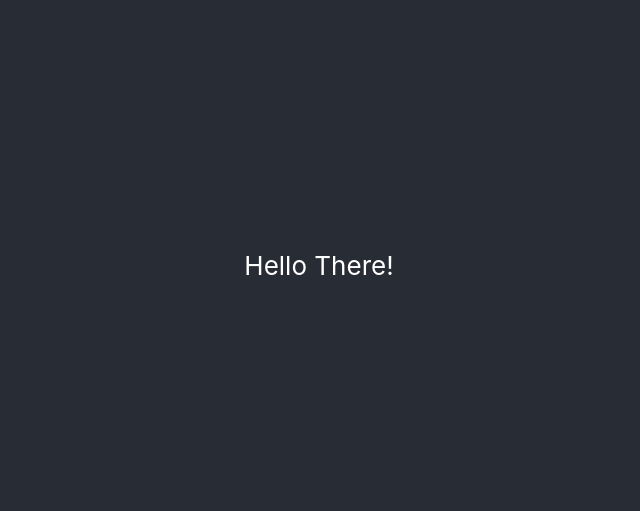
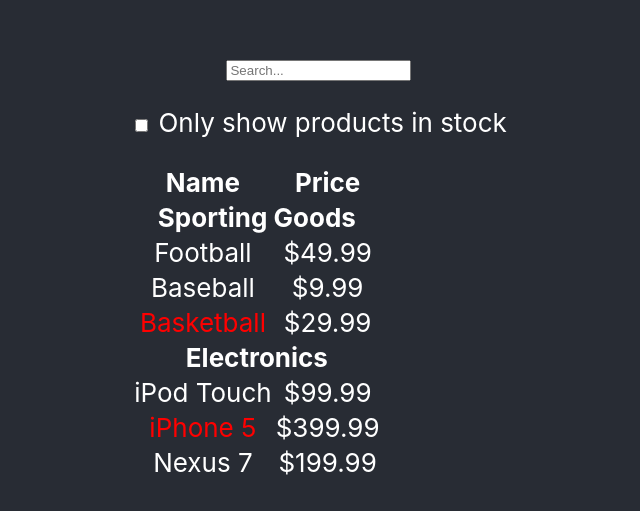
Before and after one commit to rahuld7219/filterable-product-table, a React (Create React App) app: page / in a window 1280 px wide. Shown: the part 135-646 px from the top of the page, without its empty margins (321-961 px from the left). Built offline with nearby package versions, Linux system fonts and the light colour scheme.

Commit message:
static version of the app

```diff
--- a/src/App.js
+++ b/src/App.js
@@ -1,13 +1,17 @@
+import React from 'react';
 import './App.css';
+import FilterableProductTable from './FilterableProductTable';
 
-function App() {
+class App extends React.Component {
+  render() {
     return (
       <div className="App">
         <header className="App-header">
-        Hello There!
+          <FilterableProductTable />
         </header>
       </div>
     );
   }
+}
 
 export default App;
--- /dev/null
+++ b/src/FilterableProductTable.jsx
@@ -0,0 +1,17 @@
+import React from "react";
+import SearchBar from "./SearchBar";
+import ProductTable from "./ProductTable";
+import PRODUCTS from "./data";
+
+class FilterableProductTable extends React.Component {
+    render() {
+        return (
+            <div className="filterableProductTable">
+                <SearchBar />
+                <ProductTable products={PRODUCTS}/>
+            </div>
+        );
+    }
+}
+
+export default FilterableProductTable;
--- /dev/null
+++ b/src/ProductCategoryRow.jsx
@@ -0,0 +1,13 @@
+import React from "react";
+
+class ProductCategoryRow extends React.Component {
+    render() {
+        return (
+            <tr>
+                <th colSpan="2">{this.props.category}</th>
+            </tr>
+        );
+    }
+}
+
+export default ProductCategoryRow;
--- /dev/null
+++ b/src/ProductRow.jsx
@@ -0,0 +1,20 @@
+import React from "react";
+
+class ProductRow extends React.Component {
+    render() {
+        const product = this.props.product;
+        const name = product.stocked ? (
+            product.name) : (
+            <span style={{ color: "red" }}>
+                {product.name}
+            </span>);
+        return (
+            <tr>
+                <td>{name}</td>
+                <td>{product.price}</td>
+            </tr>
+        );
+    }
+}
+
+export default ProductRow;
--- /dev/null
+++ b/src/ProductTable.jsx
@@ -0,0 +1,42 @@
+import React from "react";
+import ProductCategoryRow from "./ProductCategoryRow";
+import ProductRow from "./ProductRow";
+
+class ProductTable extends React.Component {
+    render() {
+        const rows = [];
+        let lastCategory = null;
+        this.props.products.forEach(product => {
+            if (product.category !== lastCategory) {
+                rows.push(
+                    <ProductCategoryRow
+                        key={product.category}
+                        category={product.category}
+                    />
+                );
+                lastCategory = product.category;
+            }
+            rows.push(
+                <ProductRow
+                    key={product.name}
+                    product={product}
+                />
+            );
+        });
+        return (
+            <table className="productTable">
+                <thead className="productTableHeader">
+                    <tr>
+                        <th>Name</th>
+                        <th>Price</th>
+                    </tr>
+                </thead>
+                <tbody>
+                    {rows}
+                </tbody>
+            </table>
+        );
+    }
+}
+
+export default ProductTable;
--- /dev/null
+++ b/src/SearchBar.jsx
@@ -0,0 +1,20 @@
+import React from "react";
+
+class SearchBar extends React.Component {
+    render() {
+        return (
+            <div className="searchBar">
+                <form>
+                    <input type="text" placeholder="Search... " />
+                    <p>
+                        <input type="checkbox" />
+                        {' '}
+                        Only show products in stock
+                    </p>
+                </form>
+            </div>
+        );
+    }
+}
+
+export default SearchBar;
--- /dev/null
+++ b/src/data.js
@@ -0,0 +1,10 @@
+const PRODUCTS = [
+    {category: "Sporting Goods", price: "$49.99", stocked: true, name: "Football"},
+    {category: "Sporting Goods", price: "$9.99", stocked: true, name: "Baseball"},
+    {category: "Sporting Goods", price: "$29.99", stocked: false, name: "Basketball"},
+    {category: "Electronics", price: "$99.99", stocked: true, name: "iPod Touch"},
+    {category: "Electronics", price: "$399.99", stocked: false, name: "iPhone 5"},
+    {category: "Electronics", price: "$199.99", stocked: true, name: "Nexus 7"}
+];
+
+export default PRODUCTS;
--- a/src/index.js
+++ b/src/index.js
@@ -1,7 +1,7 @@
 import React from 'react';
 import ReactDOM from 'react-dom';
+import App from './App';
 import './index.css';
-import App from './App';
 
 ReactDOM.render(
   <React.StrictMode>
```
Lines whose indentation alone changed are shown as unchanged.
